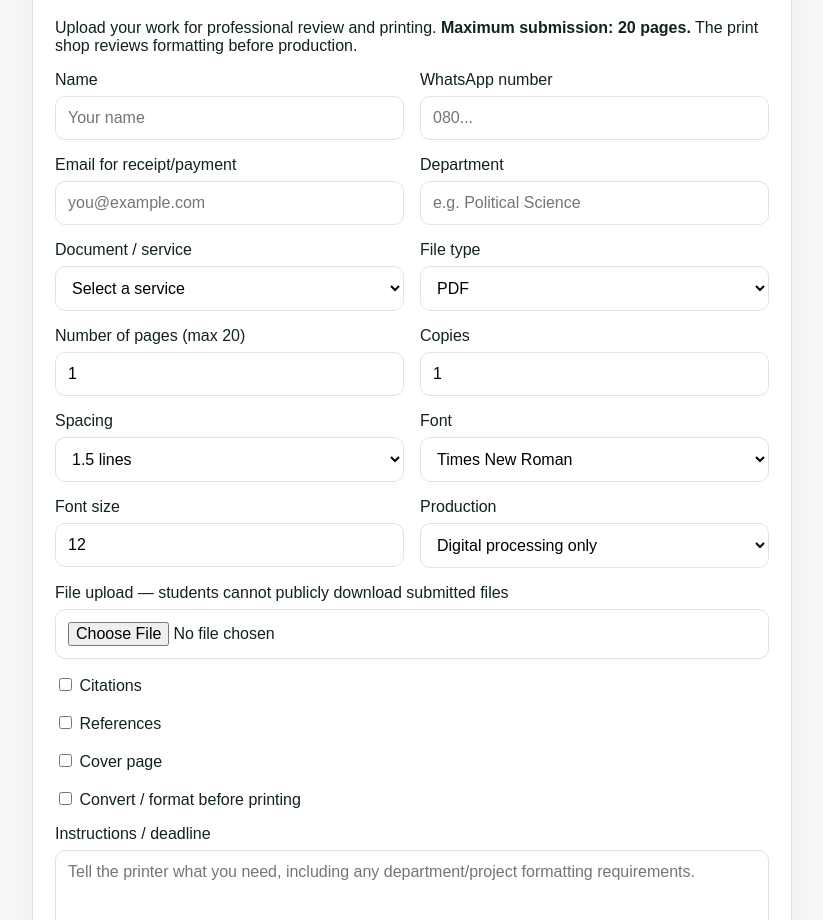
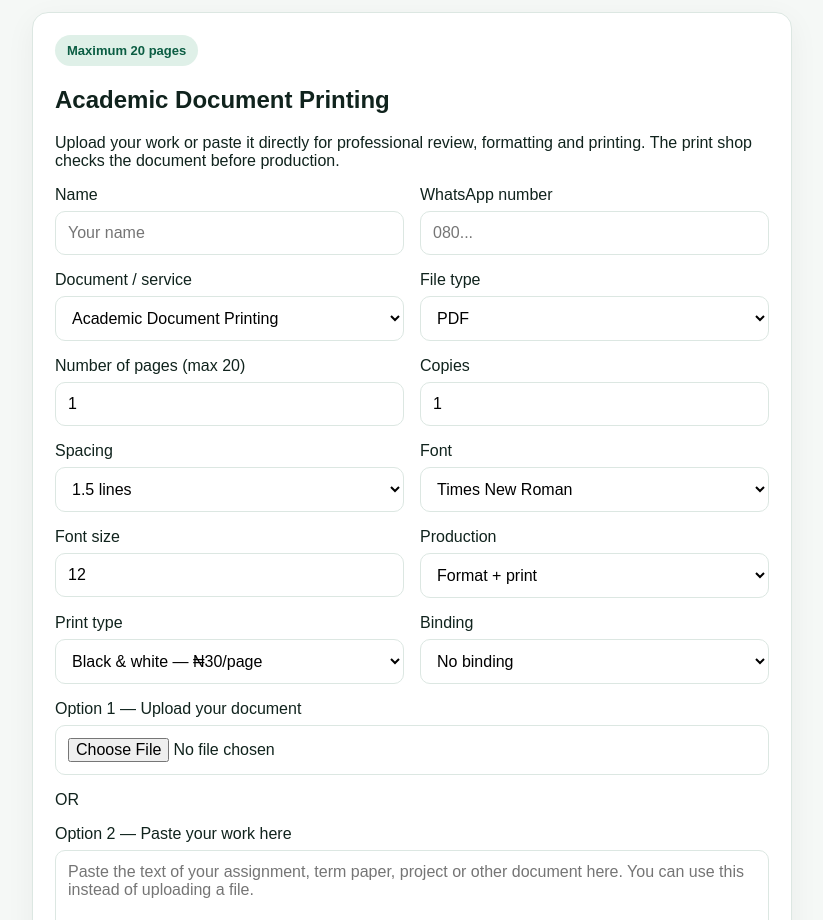
Before and after one commit to mabrig1/mabrig-academic-assistance, a Next.js app: page / in a window 1280 px wide. Shown: the part 1880-2800 px from the top of the page, without its empty margins (228-1051 px from the left). Built offline with nearby package versions, Linux system fonts and the light colour scheme.

Commit message:
Simplify homepage academic printing form

```diff
--- a/app/page.tsx
+++ b/app/page.tsx
@@ -1,9 +1,11 @@
 "use client";
 
-import { FormEvent, useEffect, useState } from "react";
+import { useEffect, useState } from "react";
+import AcademicPrintOrderForm from "./components/AcademicPrintOrderForm";
 import SpecialServicePoster from "./components/SpecialServicePoster";
 
 const services = [
+  ["Academic Document Printing", "Upload or paste up to 20 pages for formatting, printing, binding and optional campus delivery."],
   ["Project & Thesis Formatting", "APA, MLA, Harvard, Chicago, pagination, TOC and document cleanup."],
   ["Research Assistance", "Topic refinement, methodology guidance, literature organization and editing."],
   ["Assignment & Term-Paper Support", "Research, proofreading, structure and academic writing support."],
@@ -11,14 +13,9 @@ const services = [
   ["Printing & Binding", "Black-and-white or colour printing, binding and final document production."],
   ["Campus Delivery", "Printed academic work delivered to selected UNN campus locations."],
 ];
-const locations = ["Nkrumah", "Franco", "Bello", "Okpara", "Mariere", "Balewa", "Eni Njoku", "Hilltop", "Odim", "Zik's Flat"];
 
 export default function Home() {
-  const [message, setMessage] = useState("");
-  const [paymentUrl, setPaymentUrl] = useState("");
-  const [printOption, setPrintOption] = useState("DIGITAL_ONLY");
   const [referralCode, setReferralCode] = useState("");
-  const [pages, setPages] = useState(1);
 
   useEffect(() => {
     const params = new URLSearchParams(window.location.search);
@@ -31,63 +28,22 @@ export default function Home() {
     }
   }, []);
 
-  async function submit(e: FormEvent<HTMLFormElement>) {
-    e.preventDefault(); setPaymentUrl(""); setMessage("Creating your order and quotation...");
-    const form = new FormData(e.currentTarget);
-    const response = await fetch("/api/orders/v2", { method: "POST", body: form });
-    const data = await response.json();
-    if (!response.ok) return setMessage(data.error || "Unable to create order.");
-    setMessage(`Order ${data.orderId} created. Quotation: ₦${Number(data.quotedAmount).toLocaleString()}.`);
-    if (form.get("email")) {
-      setMessage(`Order ${data.orderId} created. Quotation: ₦${Number(data.quotedAmount).toLocaleString()}. Initializing Paystack...`);
-      const pay = await fetch("/api/payments/initialize", { method: "POST", headers: { "Content-Type": "application/json" }, body: JSON.stringify({ orderNumber: data.orderId, email: form.get("email") }) });
-      const payData = await pay.json();
-      if (pay.ok) { setPaymentUrl(payData.authorizationUrl); setMessage("Order created. Click the payment button to complete payment."); }
-      else setMessage(`Order created. Quotation: ₦${Number(data.quotedAmount).toLocaleString()}. Payment setup is not ready yet.`);
-    }
-    e.currentTarget.reset(); setPrintOption("DIGITAL_ONLY"); setPages(1);
-  }
+  return <>
+    <header className="container nav"><div className="brand">MABRIG ICT</div><div className="actions"><a className="btn secondary" href="/academic-printing">Academic Printing</a><a className="btn secondary" href="/partners">Partner Referrals</a><a className="btn secondary" href="/track">Track Order</a><a className="btn secondary" href="#order">Place an Order</a></div></header>
+    <main>
+      <section className="hero"><div className="container"><span className="badge">UNN Academic & Document Services</span><h1>Submit. Track. Print. Deliver.</h1><p className="lead">One platform for academic support, professional document processing, printing, binding and campus delivery.</p><div className="actions"><a className="btn primary" href="/academic-printing/order">Upload or Paste My Work</a><a className="btn secondary" href="#services">Explore Services</a><a className="btn secondary" href="/partners">Become a Partner</a></div></div></section>
+      {referralCode && <section className="section container" style={{paddingBottom:0}}><div className="notice"><strong>Partner referral recorded.</strong> Your order will be attributed to referral code <strong>{referralCode}</strong> where eligible under the partner programme.</div></section>}
 
-  return <>
-    <header className="container nav"><div className="brand">MABRIG ICT</div><div className="actions"><a className="btn secondary" href="/partners">Partner Referrals</a><a className="btn secondary" href="/track">Track Order</a><a className="btn secondary" href="#order">Place an Order</a></div></header>
-    <main>
-      <section className="hero"><div className="container"><span className="badge">UNN Academic & Document Services</span><h1>Submit. Pay. Track. Print. Deliver.</h1><p className="lead">One platform for academic support, professional document processing, printing, binding and campus delivery.</p><div className="actions"><a className="btn primary" href="#order">Start an Order</a><a className="btn secondary" href="#services">Explore Services</a><a className="btn secondary" href="/partners">Become a Partner</a></div></div></section>
-      {referralCode && <section className="section container" style={{paddingBottom:0}}><div className="notice"><strong>Partner referral recorded.</strong> Your order will be attributed to referral code <strong>{referralCode}</strong> where eligible under the partner programme.</div></section>}
       <SpecialServicePoster />
-      <section id="services" className="section container"><h2>What we deliver</h2><div className="grid">{services.map(([title, text]) => <article className="card" key={title}><h3>{title}</h3><p>{text}</p></article>)}</div></section>
-      <section id="order" className="section"><div className="container order"><div className="card"><h2>Academic Document Printing</h2><p>Upload your work for professional review and printing. <strong>Maximum submission: 20 pages.</strong> The print shop reviews formatting before production.</p>
-        <form onSubmit={submit}>
-          <div className="form-grid">
-            <label className="field"><span>Name</span><input name="name" required placeholder="Your name" /></label>
-            <label className="field"><span>WhatsApp number</span><input name="whatsapp" required placeholder="080..." /></label>
-            <label className="field"><span>Email for receipt/payment</span><input name="email" type="email" required placeholder="you@example.com" /></label>
-            <label className="field"><span>Department</span><input name="department" placeholder="e.g. Political Science" /></label>
-            <label className="field"><span>Document / service</span><select name="service" required><option value="">Select a service</option>{services.map(([title]) => <option key={title}>{title}</option>)}</select></label>
-            <label className="field"><span>File type</span><select name="requestedFormat" defaultValue="PDF"><option>PDF</option><option>DOCX</option><option>PPTX</option><option>OTHER</option></select></label>
-            <label className="field"><span>Number of pages (max 20)</span><input name="pages" type="number" min="1" max="20" value={pages} onChange={e=>setPages(Math.min(20, Math.max(1, Number(e.target.value)||1)))} required /></label>
-            <label className="field"><span>Copies</span><input name="copies" type="number" min="1" max="100" defaultValue="1" /></label>
-            <label className="field"><span>Spacing</span><select name="spacing" defaultValue="1.5"><option value="single">Single</option><option value="1.5">1.5 lines</option><option value="double">Double</option></select></label>
-            <label className="field"><span>Font</span><select name="font" defaultValue="Times New Roman"><option>Times New Roman</option><option>Arial</option><option>Calibri</option><option>Other</option></select></label>
-            <label className="field"><span>Font size</span><input name="fontSize" type="number" min="8" max="30" defaultValue="12" /></label>
-            <label className="field"><span>Production</span><select name="printOption" value={printOption} onChange={e => setPrintOption(e.target.value)}><option value="DIGITAL_ONLY">Digital processing only</option><option value="PRINT_ONLY">Print only</option><option value="DIGITAL_AND_PRINT">Digital + print</option><option value="DIGITAL_PRINT_DELIVERY">Digital + print + campus delivery</option></select></label>
-            {printOption !== "DIGITAL_ONLY" && <><label className="field"><span>Print type</span><select name="printType"><option value="BLACK_WHITE">Black & white</option><option value="COLOUR">Colour</option></select></label><label className="field"><span>Binding</span><select name="binding"><option value="NONE">No binding</option><option value="SPIRAL">Spiral</option><option value="SOFT">Soft binding</option><option value="HARD">Hard binding</option></select></label></>}
-            {printOption === "DIGITAL_PRINT_DELIVERY" && <><label className="field"><span>UNN delivery location</span><select name="deliveryLocation" required><option value="">Choose location</option>{locations.map(x => <option key={x}>{x}</option>)}</select></label><label className="field"><span>Delivery note</span><input name="deliveryNote" placeholder="Hostel/block/meeting point" /></label></>}
-            <label className="field full"><span>File upload — students cannot publicly download submitted files</span><input name="file" type="file" accept=".pdf,.doc,.docx,.ppt,.pptx,.xls,.xlsx" /></label>
-            <div className="field full" style={{display:"flex",gap:18,flexWrap:"wrap"}}>
-              <label><input name="citations" type="checkbox" /> Citations</label>
-              <label><input name="references" type="checkbox" /> References</label>
-              <label><input name="coverPage" type="checkbox" /> Cover page</label>
-              <label><input name="conversionRequested" type="checkbox" /> Convert / format before printing</label>
-            </div>
-            <label className="field full"><span>Instructions / deadline</span><textarea name="instructions" required placeholder="Tell the printer what you need, including any department/project formatting requirements." /></label>
-            <input type="hidden" name="referralCode" value={referralCode} />
-          </div>
-          <div className="notice" style={{marginTop:16}}><strong>UNN formatting preset:</strong> Times New Roman, 12pt is selected by default. The print shop can perform final formatting checks before printing.</div>
-          <div className="notice" style={{marginTop:10}}>Academic integrity: services focus on tutoring, research assistance, editing, proofreading, formatting and document production. Students remain responsible for assessed submissions.</div>
-          <button className="btn primary" style={{marginTop:16}} type="submit">Submit to Print Shop & Get Quote</button>
-          {message && <p aria-live="polite">{message}</p>}
-          {paymentUrl && <a className="btn primary" style={{marginTop:8}} href={paymentUrl}>Pay Securely with Paystack</a>}
-        </form></div></div></section>
+
+      <section id="services" className="section container"><h2>What we deliver</h2><div className="grid">{services.map(([title, text]) => <article className="card" key={title}><h3>{title}</h3><p>{text}</p>{title === "Academic Document Printing" && <a className="btn primary" href="/academic-printing">View Special Service</a>}</article>)}</div></section>
+
+      <section id="order" className="section">
+        <div className="container order">
+          <AcademicPrintOrderForm />
+          <p style={{textAlign:"center", marginTop:16}}><a href="/academic-printing/order"><strong>Open the dedicated Academic Printing order page →</strong></a></p>
+        </div>
+      </section>
     </main>
     <footer className="footer"><div className="container">© {new Date().getFullYear()} Mabrig ICT & Academic Assistance.</div></footer>
   </>;
```
